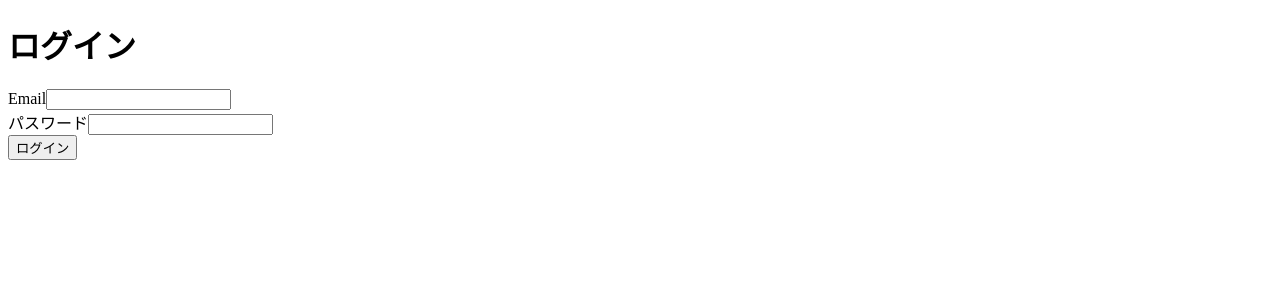
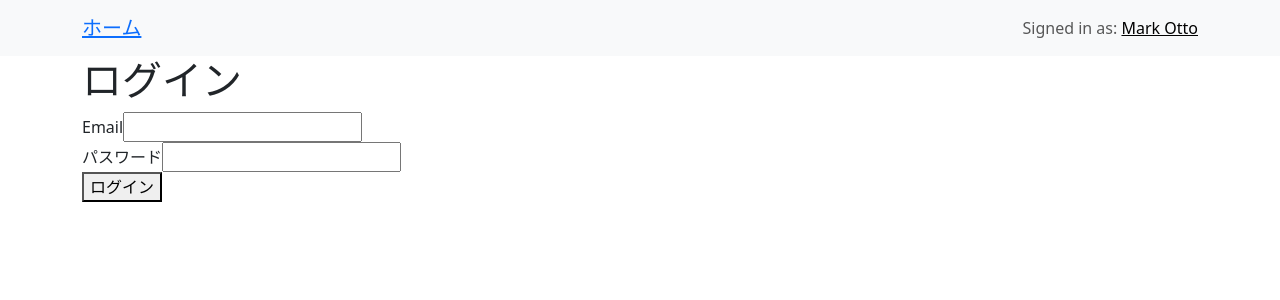
Before and after one commit to amagramming-git/opmfront, a Next.js app: page / in a window 1280 px wide. Shown: the top 300 px of the page. Built offline with nearby package versions, Linux system fonts and the light colour scheme.

Commit message:
追加 Bootstrapの適用

```diff
--- a/src/components/auth/login.ts
+++ b/src/components/auth/login.ts
@@ -1,4 +1,4 @@
-import axios, { AxiosHeaderValue, AxiosRequestConfig } from "axios";
+import axios, { AxiosRequestConfig } from "axios";
 import { Customer } from "@/types/customer";
 
 export const login = ({ email, password }: Customer) => {
@@ -6,9 +6,6 @@ export const login = ({ email, password }: Customer) => {
 		headers: {
 			Authorization: "Basic " + window.btoa(email + ":" + password),
 			"Content-Type": "application/json",
-			"Access-Control-Allow-Origin": "*",
-			"Access-Control-Allow-Headers": "*",
-			"Access-Control-Allow-Credentials": "true",
 		},
 		data: {},
 	};
@@ -16,7 +13,11 @@ export const login = ({ email, password }: Customer) => {
 		.get(`http://127.0.0.1:8080/customer/get`, axiosConfig)
 		.then((response) => {
 			console.log(response);
-			window.sessionStorage.setItem("token", response.data.token);
-			console.log(window.sessionStorage.getItem("XSRF-TOKEN"));
+			window.sessionStorage.setItem("token", response.headers["authorization"]);
+			window.sessionStorage.setItem(
+				"XSRF-TOKEN",
+				response.headers["x-xsrf-token"]
+			);
+			console.log(window.sessionStorage);
 		});
 };
--- a/src/components/auth/logout.ts
+++ b/src/components/auth/logout.ts
@@ -1,7 +1,4 @@
 export const Logout = () => {
-	console.log(sessionStorage.getItem("Authorization"));
-
 	window.sessionStorage.setItem("token", "");
-	window.sessionStorage.setItem("userdetails", "");
 	window.sessionStorage.setItem("XSRF-TOKEN", "");
 };
--- /dev/null
+++ b/src/components/layout/index.tsx
@@ -0,0 +1,30 @@
+import Link from "next/link";
+import { Navbar } from "react-bootstrap";
+import Container from "react-bootstrap/Container";
+
+const Layout = (props: any) => {
+	return (
+		<>
+			<header>
+				<Navbar className="bg-body-tertiary">
+					<Container>
+						<Navbar.Brand>
+							<Link href={"/"}>ホーム</Link>
+						</Navbar.Brand>
+						<Navbar.Toggle />
+						<Navbar.Collapse className="justify-content-end">
+							<Navbar.Text>
+								Signed in as: <a href="#login">Mark Otto</a>
+							</Navbar.Text>
+						</Navbar.Collapse>
+					</Container>
+				</Navbar>
+			</header>
+			<main>
+				<Container>{props.children}</Container>
+			</main>
+		</>
+	);
+};
+
+export default Layout;
--- a/src/pages/_app.tsx
+++ b/src/pages/_app.tsx
@@ -1,16 +1,16 @@
-import * as React from 'react';
-import { AppProps } from 'next/app';
-import Head from 'next/head';
+import * as React from "react";
+import { AppProps } from "next/app";
+import { Html, Head } from "next/document";
 
-import '../styles/globals.css';
+import "../styles/globals.css";
+import Layout from "@/components/layout";
 
 export default function MyApp({ Component, pageProps }: AppProps): JSX.Element {
-  return (
-    <>
-      <Head>
-        <meta name="viewport" content="width=device-width, initial-scale=1.0" />
-      </Head>
-      <Component {...pageProps} />
-    </>
-  );
+	return (
+		<>
+			<Layout>
+				<Component {...pageProps} />
+			</Layout>
+		</>
+	);
 }
--- a/src/pages/_document.tsx
+++ b/src/pages/_document.tsx
@@ -1,9 +1,18 @@
-import { Html, Head, Main, NextScript } from 'next/document';
+import { Html, Head, Main, NextScript } from "next/document";
 
 export default function Document() {
 	return (
-    <Html lang='en'>
-      <Head />
+		<Html lang="en">
+			<Head>
+				<title>OpenMemo</title>
+				<meta name="viewport" content="width=device-width, initial-scale=1.0" />
+				<link
+					rel="stylesheet"
+					href="https://cdn.jsdelivr.net/npm/bootstrap@5.3.0/dist/css/bootstrap.min.css"
+					integrity="sha384-9ndCyUaIbzAi2FUVXJi0CjmCapSmO7SnpJef0486qhLnuZ2cdeRhO02iuK6FUUVM"
+					crossOrigin="anonymous"
+				/>
+			</Head>
 			<body>
 				<Main />
 				<NextScript />
```
Also changed, not shown: package.json (+6 -1 lines), memo.txt, 1 other file (tests, documents, lock files or other folders). Lines whose indentation alone changed are shown as unchanged.
